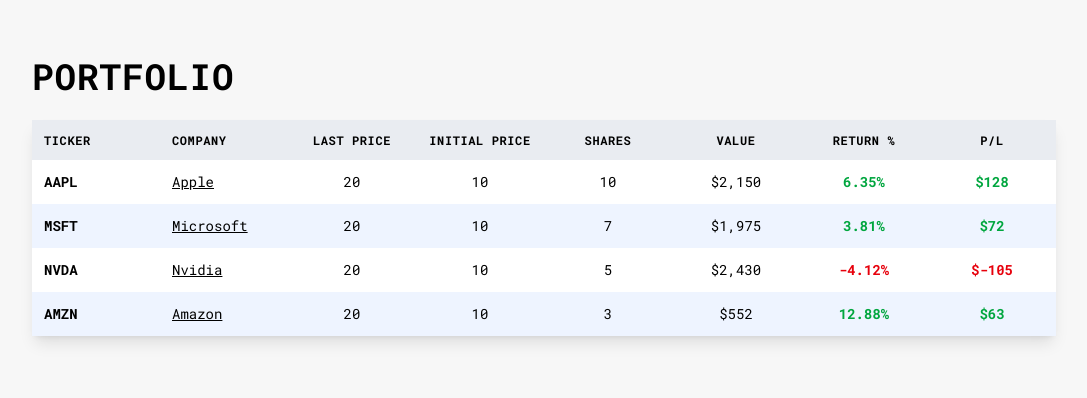
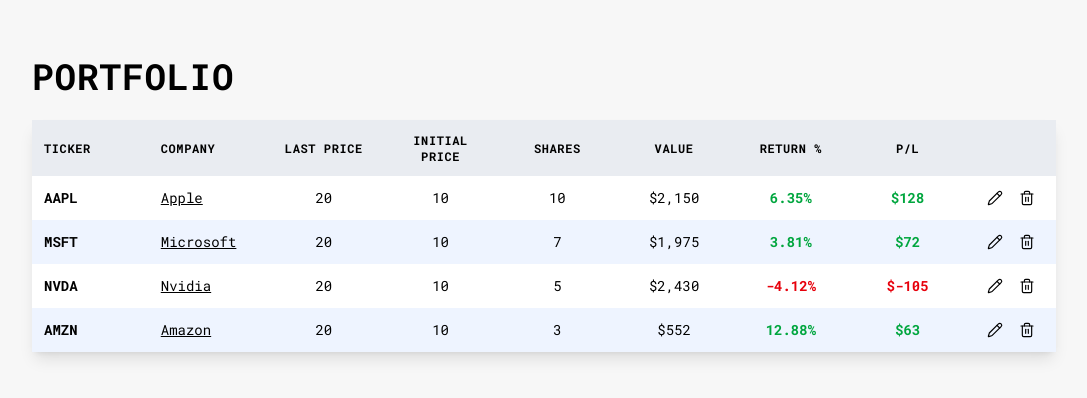
Before and after one commit to jenni4j/portfolio_tracker, a React (Vite) app in the folder portfolio_tracker/: page / in a window 1280 px wide. Shown: the top 398 px of the page, without its empty margins (96-1183 px from the left). Built offline with nearby package versions, Linux system fonts and the light colour scheme.

Commit message:
added edit delete buttons

```diff
--- a/portfolio_tracker/package.json
+++ b/portfolio_tracker/package.json
@@ -11,6 +11,7 @@
   },
   "dependencies": {
     "@tailwindcss/vite": "^4.1.17",
+    "lucide-react": "^0.555.0",
     "react": "^19.2.0",
     "react-dom": "^19.2.0"
   },
--- a/portfolio_tracker/src/components/PortfolioTable.tsx
+++ b/portfolio_tracker/src/components/PortfolioTable.tsx
@@ -1,4 +1,5 @@
 import { useState, useEffect} from "react";
+import { Pencil, Trash2 } from "lucide-react";
 import type { Stock } from "../types/Stock";
 
 interface PortfolioTableProps {
@@ -33,6 +34,7 @@
             <th className="p-3 w-1/8 text-center">Value</th>
             <th className="p-3 w-1/8 text-center">Return %</th>
             <th className="p-3 w-1/8 text-center">P/L</th>
+            <th className="p-3 w-[90px] text-center"></th>
           </tr>
         </thead>
         <tbody>
@@ -66,6 +68,16 @@
               <td className={`p-3 text-center font-bold ${s.pnl >= 0 ? "text-green-600" : "text-red-600"}`}>
                 ${s.pnl.toLocaleString()}
               </td>
+              <td className="p-3 text-center">
+                <div className="flex justify-center gap-3">
+                  <button className="hover:scale-110 transition">
+                    <Pencil className="w-5 h-4 stroke-[1.75] text-black" />
+                  </button>
+                  <button className="hover:scale-110 transition">
+                    <Trash2 className="w-5 h-4 stroke-[1.75] text-black" />
+                  </button>
+                </div>
+              </td>
             </tr>
           ))}
         </tbody>
```
Also changed, not shown: 1 other file (tests, documents, lock files or other folders).
